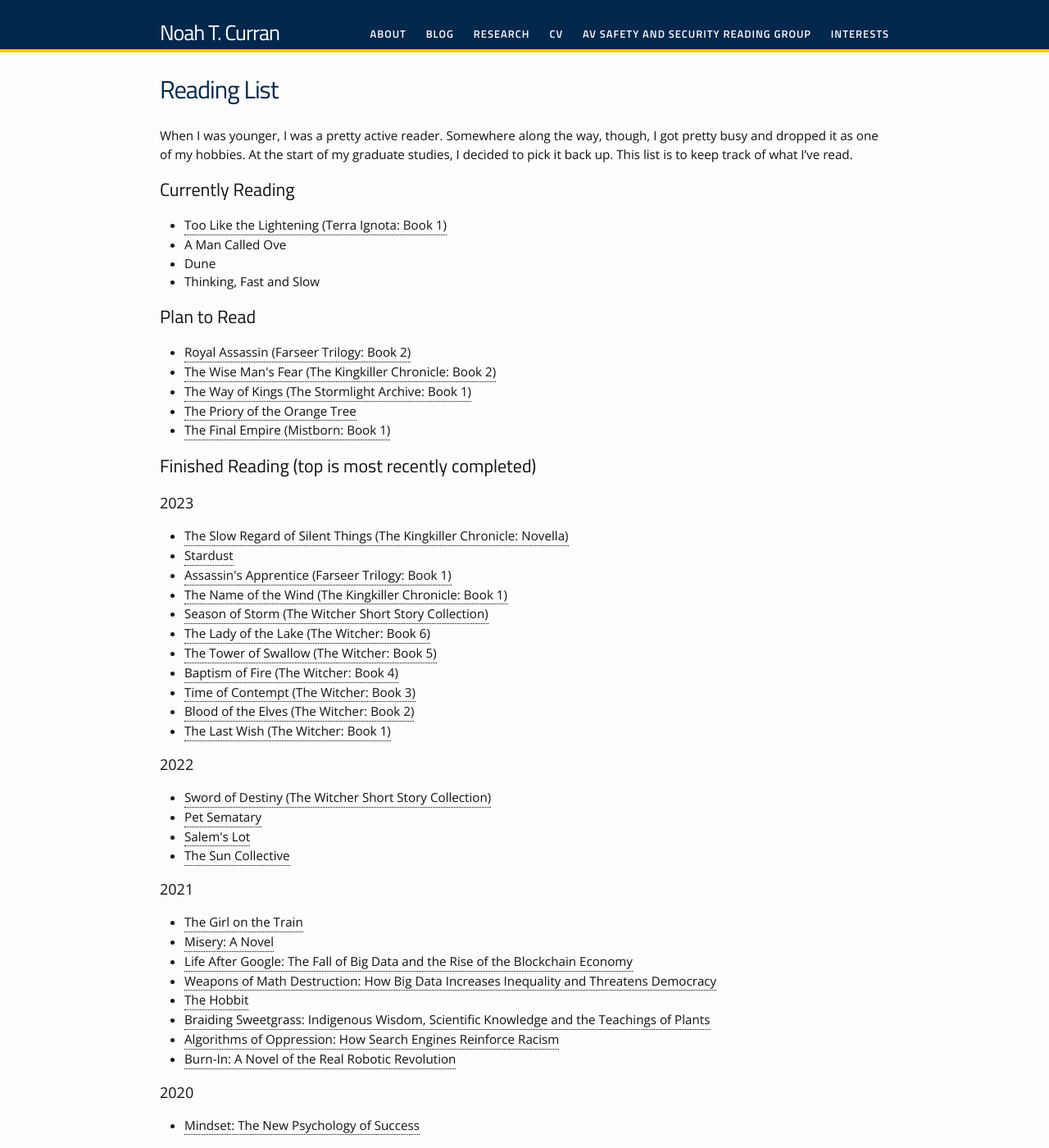
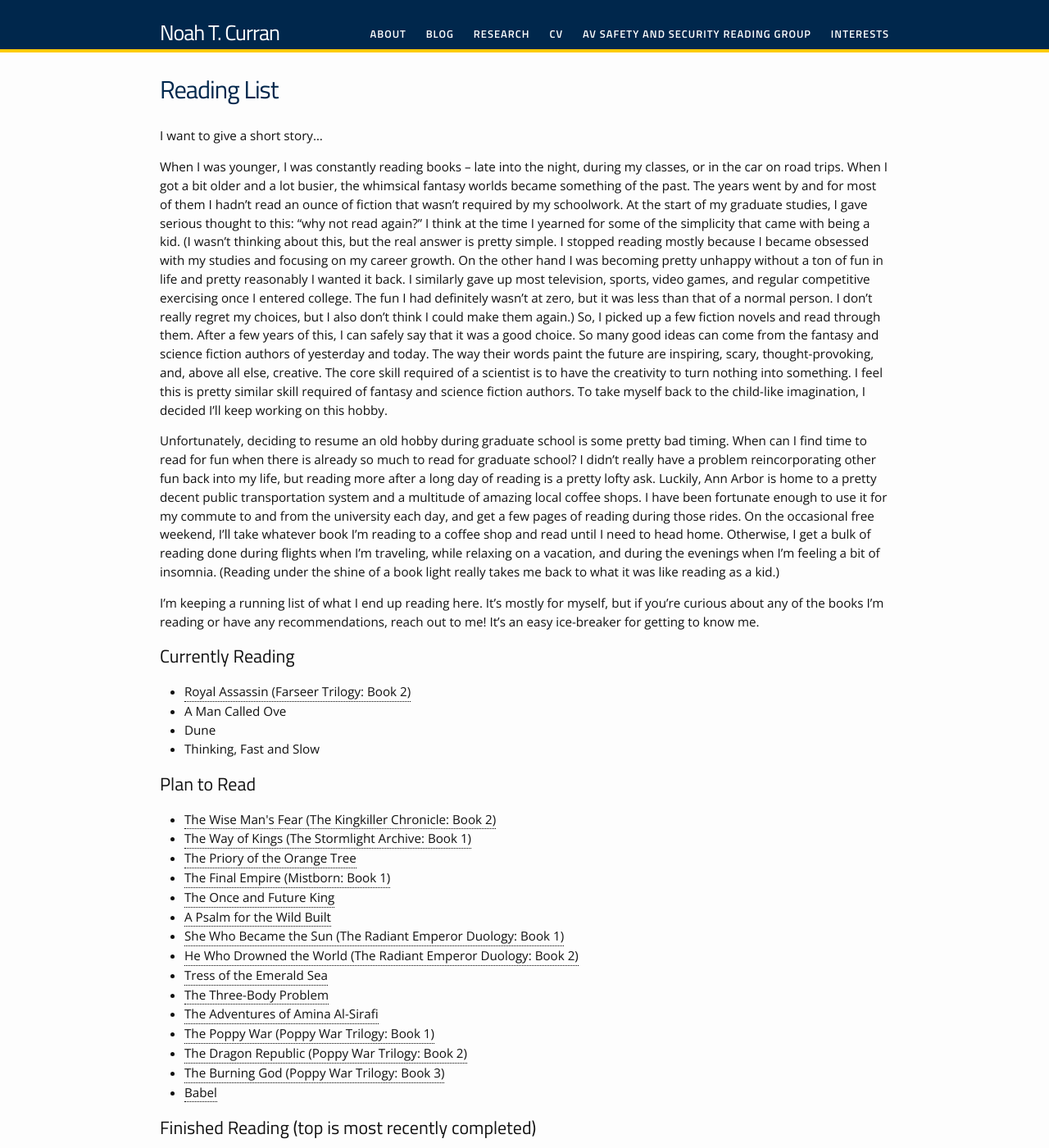
Before and after one commit to noah-curran/noah-curran.github.io, a Jekyll site: the page built from interests/reading.md, in a window 1280 px wide and 1400 px high. Shown: the whole window at 82% size. Built offline with Jekyll 4.4.1, drawn with Linux system fonts in a browser that asks for light colours; some of the changed text lies outside the part shown.

Commit message:
reading list update

```diff
--- a/interests/reading.md
+++ b/interests/reading.md
@@ -4,29 +4,81 @@ title: Reading List
 permalink: /interests/reading/
 ---
 
-When I was younger, I was a pretty active reader. Somewhere along the way, though,
-I got pretty busy and dropped it as one of my hobbies. At the start of my graduate studies,
-I decided to pick it back up. This list is to keep track of what I've read.
+I want to give a short story...
+
+When I was younger, I was constantly reading books -- late into the night,
+during my classes, or in the car on road trips. When I got a bit older and
+a lot busier, the whimsical fantasy worlds became something of the past.
+The years went by and for most of them I hadn't read an ounce of fiction
+that wasn't required by my schoolwork. At the start of my graduate studies,
+I gave serious thought to this: "why not read again?" I think at the time I
+yearned for some of the simplicity that came with being a kid. (I wasn't
+thinking about this, but the real answer is pretty simple. I stopped reading
+mostly because I became obsessed with my studies and focusing on my career
+growth. On the other hand I was becoming pretty unhappy without a ton of
+fun in life and pretty reasonably I wanted it back. I similarly gave up
+most television, sports, video games, and regular competitive exercising
+once I entered college. The fun I had definitely wasn't at zero, but it was
+less than that of a normal person. I don't really regret my choices, but I also
+don't think I could make them again.) So, I picked up a few fiction novels
+and read through them. After a few years of this, I can safely say that it
+was a good choice. So many good ideas can come from the fantasy and science
+fiction authors of yesterday and today. The way their words paint the future
+are inspiring, scary, thought-provoking, and, above all else, creative. The
+core skill required of a scientist is to have the creativity to turn nothing
+into something. I feel this is pretty similar skill required of fantasy and
+science fiction authors. To take myself back to the child-like imagination,
+I decided I'll keep working on this hobby.
+
+Unfortunately, deciding to resume an old hobby during graduate school is
+some pretty bad timing. When can I find time to read for fun when there
+is already so much to read for graduate school? I didn't really have a problem
+reincorporating other fun back into my life, but reading more after a long day
+of reading is a pretty lofty ask. Luckily, Ann Arbor is home to a pretty decent
+public transportation system and a multitude of amazing local coffee shops. I
+have been fortunate enough to use it for my commute to and from the university
+each day, and get a few pages of reading during those rides. On the occasional
+free weekend, I'll take whatever book I'm reading to a coffee shop and read
+until I need to head home. Otherwise, I get a bulk of reading done during
+flights when I'm traveling, while relaxing on a vacation, and during the
+evenings when I'm feeling a bit of insomnia. (Reading under the shine of a
+book light really takes me back to what it was like reading as a kid.)
+
+I'm keeping a running list of what I end up reading here. It's mostly
+for myself, but if you're curious about any of the books I'm reading or
+have any recommendations, reach out to me! It's an easy ice-breaker for
+getting to know me.
 
 ## Currently Reading
 
-- {% include tooltip.html title="Too Like the Lightening (Terra Ignota: Book 1)" author="Ada Palmer" %}
+- {% include tooltip.html title="Royal Assassin (Farseer Trilogy: Book 2)" author="Robin Hobb" %}
 - A Man Called Ove
 - Dune
 - Thinking, Fast and Slow
 
 ## Plan to Read
 
-- {% include tooltip.html title="Royal Assassin (Farseer Trilogy: Book 2)" author="Robin Hobb" %}
 - {% include tooltip.html title="The Wise Man's Fear (The Kingkiller Chronicle: Book 2)" author="Patrick Rothfuss" %}
 - {% include tooltip.html title="The Way of Kings (The Stormlight Archive: Book 1)" author="Brandon Sanderson" %}
 - {% include tooltip.html title="The Priory of the Orange Tree" author="Samantha Shannon" %}
 - {% include tooltip.html title="The Final Empire (Mistborn: Book 1)" author="Brandon Sanderson" %}
+- {% include tooltip.html title="The Once and Future King" author="T. H. White" %}
+- {% include tooltip.html title="A Psalm for the Wild Built" author="Becky Chambers" %}
+- {% include tooltip.html title="She Who Became the Sun (The Radiant Emperor Duology: Book 1)" author="Shelley Parker-Chan" %}
+- {% include tooltip.html title="He Who Drowned the World (The Radiant Emperor Duology: Book 2)" author="Shelley Parker-Chan" %}
+- {% include tooltip.html title="Tress of the Emerald Sea" author="Brandon Sanderson" %}
+- {% include tooltip.html title="The Three-Body Problem" author="Cinxin Liu" %}
+- {% include tooltip.html title="The Adventures of Amina Al-Sirafi" author="Shannon Chakraborty" %}
+- {% include tooltip.html title="The Poppy War (Poppy War Trilogy: Book 1)" author="R. F. Kuang" %}
+- {% include tooltip.html title="The Dragon Republic (Poppy War Trilogy: Book 2)" author="R. F. Kuang" %}
+- {% include tooltip.html title="The Burning God (Poppy War Trilogy: Book 3)" author="R. F. Kuang" %}
+- {% include tooltip.html title="Babel" author="R. F. Kuang" %}
 
 ## Finished Reading (top is most recently completed)
 
 #### 2023
 
+- {% include tooltip.html title="Too Like the Lightening (Terra Ignota: Book 1)" author="Ada Palmer" %}
 - {% include tooltip.html title="The Slow Regard of Silent Things (The Kingkiller Chronicle: Novella)" author="Patrick Rothfuss" %}
 - {% include tooltip.html title="Stardust" author="Neil Gaiman" %}
 - {% include tooltip.html title="Assassin's Apprentice (Farseer Trilogy: Book 1)" author="Robin Hobb" %}
```
